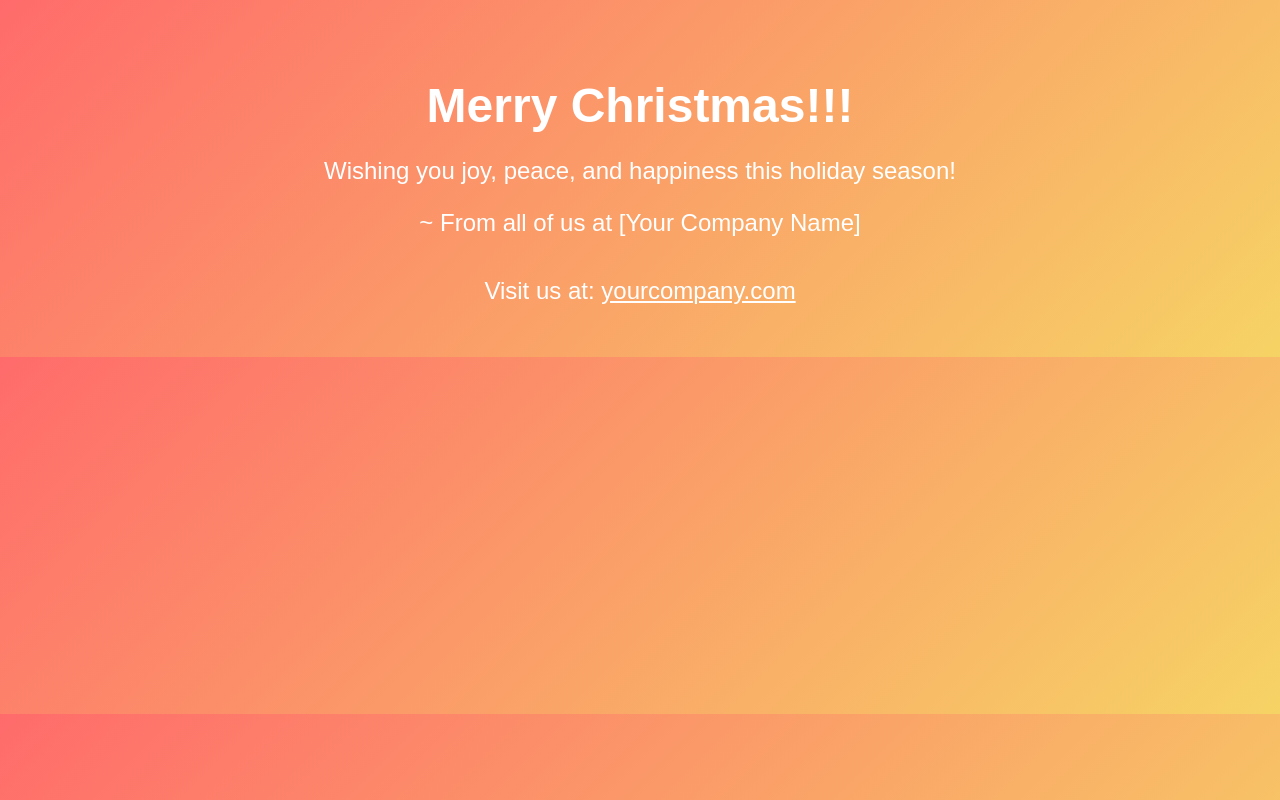
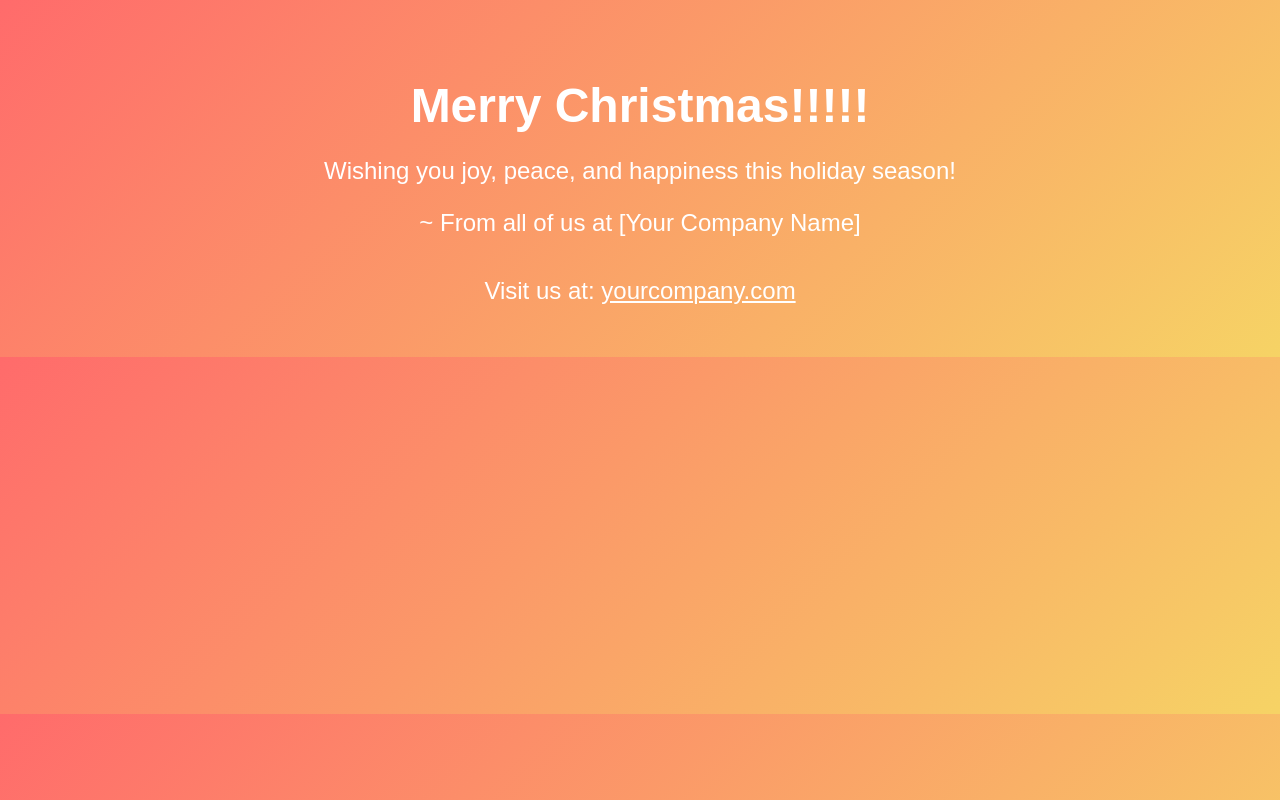
Before and after one commit to prasad-rajitha/Chritsmas_v1, a plain HTML site: page index.html in a window 1280 px wide. Drawn offline with Linux system fonts and the light colour scheme.

Commit message:
index.html

```diff
--- a/index.html
+++ b/index.html
@@ -30,7 +30,7 @@
 </head>
 <body>
     <div class="greeting">
-        <h1>Merry Christmas!!!</h1>
+        <h1>Merry Christmas!!!!!</h1>
         <p>Wishing you joy, peace, and happiness this holiday season!</p>
         <p>~ From all of us at [Your Company Name]</p>
     </div>
```
